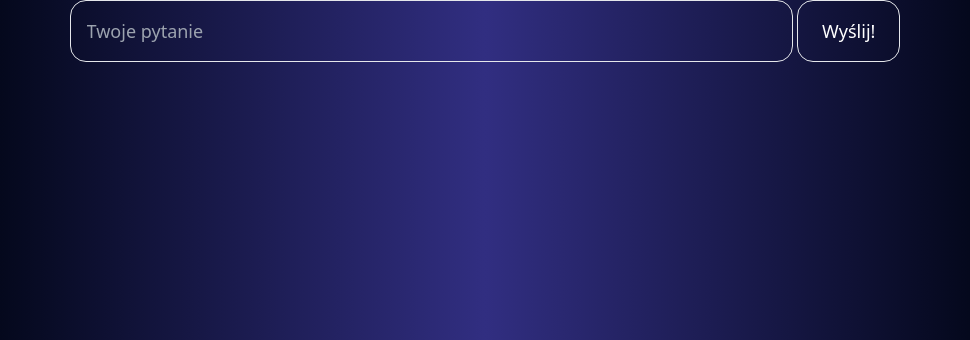
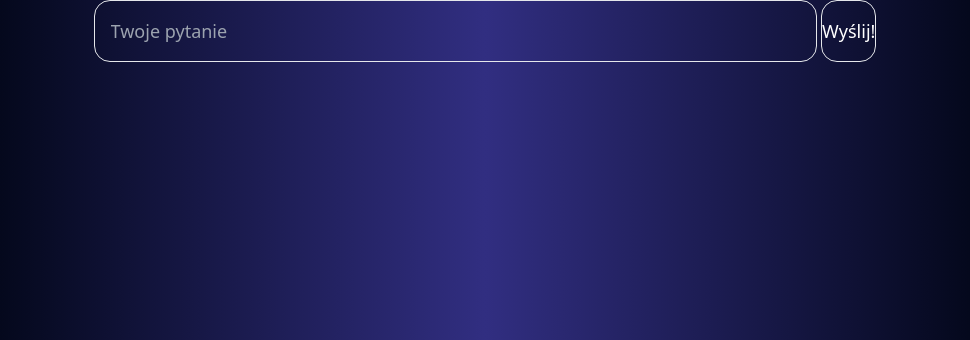
Before and after one commit to MikolajKarla/Orange-SmartPhone-Advisor, a Flask app: page / in a window 1280 px wide. Shown: the part 92-432 px from the top of the page, without its empty margins (155-1125 px from the left). Run offline with Flask 3, Linux system fonts and the light colour scheme; style sheets or scripts are compiled from the project's sources.

Commit message:
update readme

```diff
--- a/templates/index.html
+++ b/templates/index.html
@@ -19,8 +19,9 @@
 <main class="container mx-auto text-white px-5 text-center" >
     <form action="getCriteria" method="post" class="mb-8">
         <input type="text" name="question" id="question" class="w-7/12 text-lg p-4 bg-transparent rounded-2xl border" placeholder="Twoje pytanie">
-        <input type="submit" class=" bg-transparent rounded-2xl border py-4 px-6 text-lg"  value="Wyślij!">
+        <input type="submit" class=" bg-transparent rounded-2xl border py-4  text-lg"  value="Wyślij!">
     </form>
+    <!-- Do tabelki trzeba dodać jakieś style żeby lepiej wyglądała i prompt poprawić -->
     <div class="table">
         {% if table %}
         <div>
```
Also changed, not shown: README.md.
